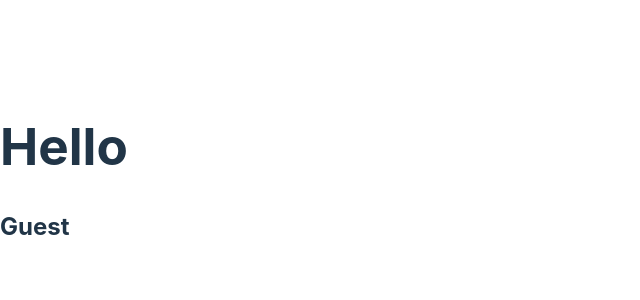
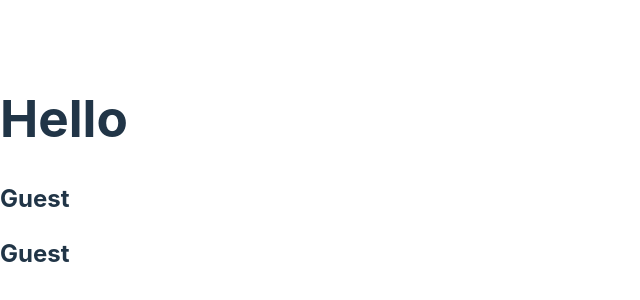
Before and after one commit to nhatluudev/DragonTapGame, a React (Vite) app in the folder client/: page / in a window 1280 px wide. Shown: the part 226-526 px from the top of the page, without its empty margins (0-640 px from the left). Built offline with nearby package versions, Linux system fonts and the light colour scheme.

Commit message:
Update TapGame.jsx

```diff
--- a/client/src/pages/TapGame.jsx
+++ b/client/src/pages/TapGame.jsx
@@ -54,11 +54,10 @@
 
 import React, { useState, useEffect } from 'react';
 
-
 const TapGame = () => {
     const [firstName, setFirstName] = useState('Guest');
     const [lastName, setLastName] = useState('');
-    const [username, setUsername] = useState('');
+    const [username, setUsername] = useState('Guest');
 
     useEffect(() => {
         console.log('Checking Telegram WebApp Context:');
@@ -78,7 +77,6 @@ const TapGame = () => {
         }
     }, []);
 
-
     return (
         <div>
             <h1>Hello</h1>
```
